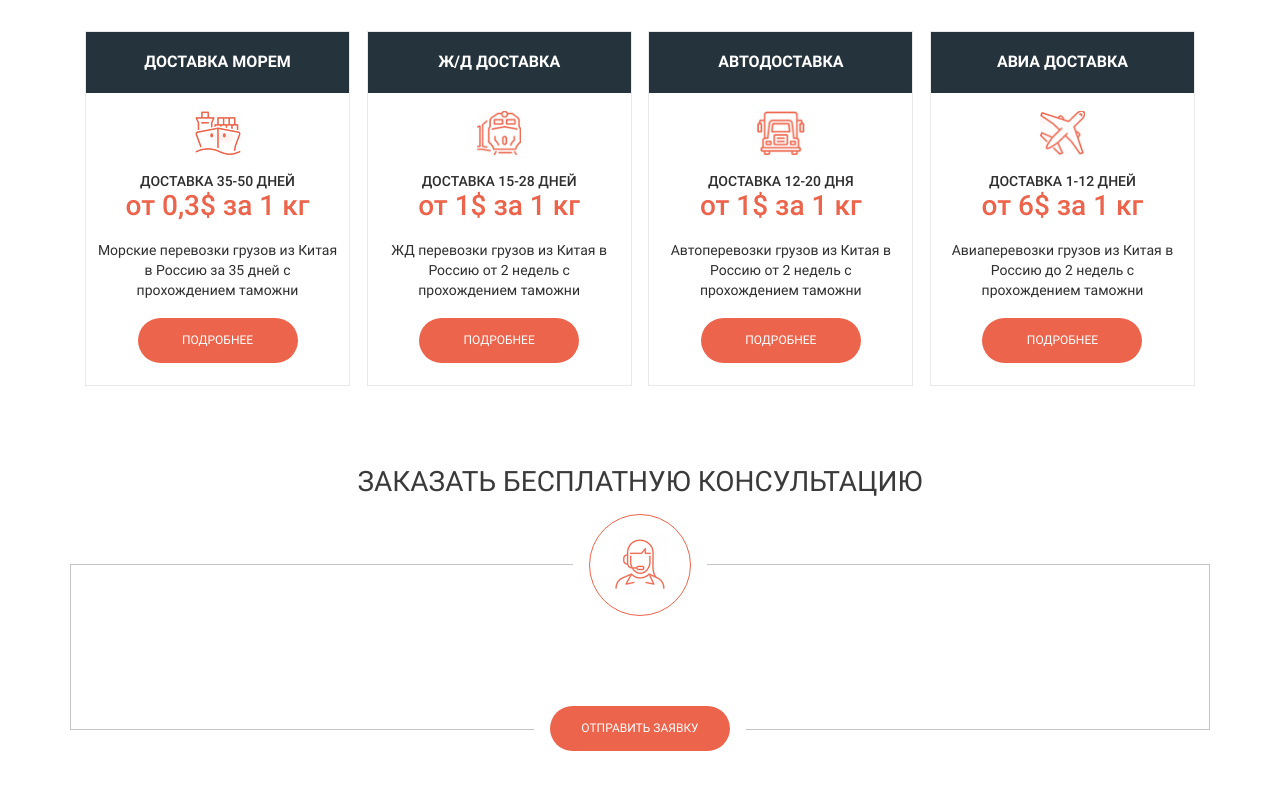
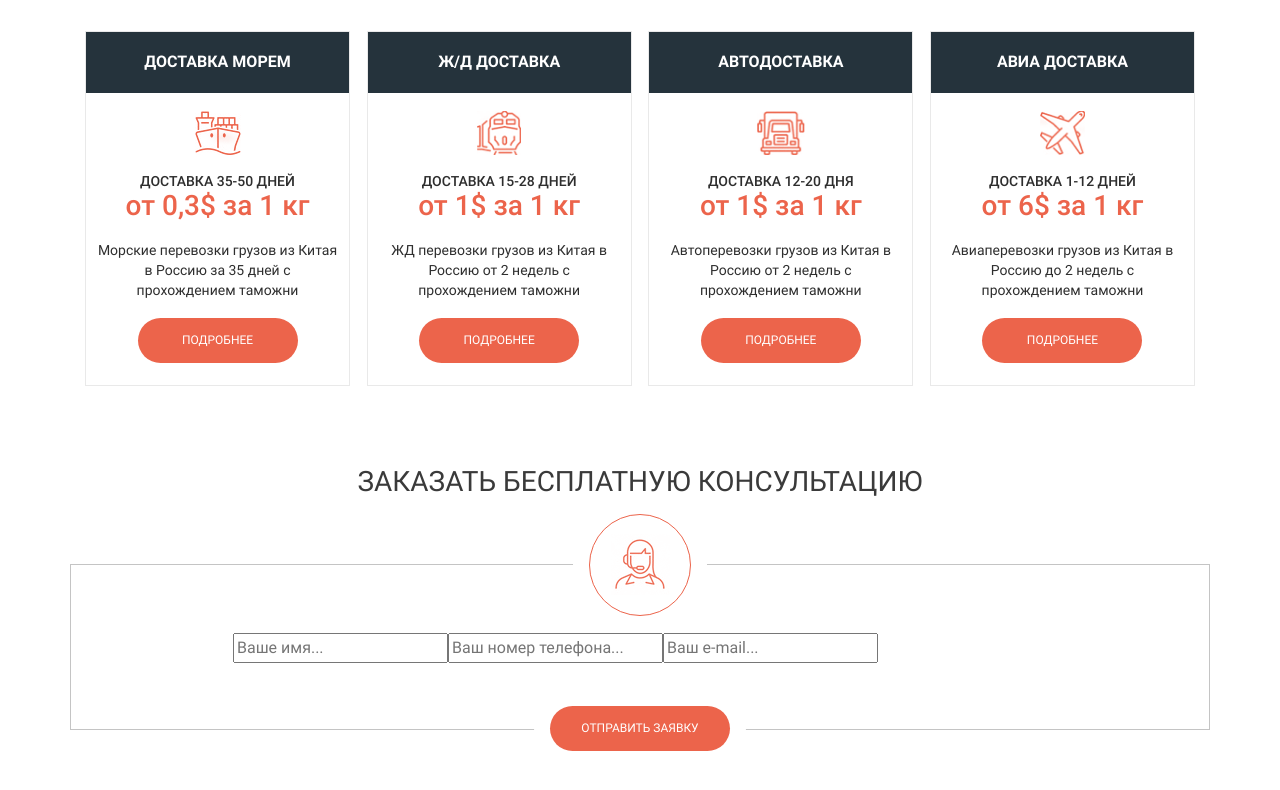
Before and after one commit to andryxxa93/glot, a website: page src/index.html in a window 1280 px wide. Shown: the part 2508-3298 px from the top of the page. Drawn offline with nearby package versions, Linux system fonts and the light colour scheme.

Commit message:
add inputs in consultation section

```diff
--- a/src/index.html
+++ b/src/index.html
@@ -298,6 +298,11 @@
             <img src="icons/consultation.png" alt="" class="consultation_icon">
         </div>
         <div class="consultation__frame">
+            <form action="#" class="consultation-form">
+                <input name="name" placeholder="Ваше имя..." type="text">
+                <input name="phone" placeholder="Ваш номер телефона...">
+                <input name="email" placeholder="Ваш e-mail..." type="email">
+            </form>
         </div>
         <button class="button button_border">
             Отправить заявку
--- a/src/sass/blocks/_consultation.scss
+++ b/src/sass/blocks/_consultation.scss
@@ -3,6 +3,7 @@
     min-height: 400px;
     padding: 56px 0 80px 0;
     &__frame {
+        padding: 0 162px;
         width: 1140px;
         height: 166px;
         margin: 0 auto;
--- /dev/null
+++ b/src/sass/blocks/_forms.scss
@@ -0,0 +1,5 @@
+.consultation-form {
+    display: flex;
+    flex-direction: row;
+    margin-top: 68px;
+}
--- a/src/sass/style.scss
+++ b/src/sass/style.scss
@@ -15,3 +15,4 @@
 @import "../sass/blocks/prices";
 @import "../sass/blocks/divider";
 @import "../sass/blocks/consultation";
+@import "../sass/blocks/forms";
```
Also changed, not shown: src/css/stylemin.css, 1 other file.
